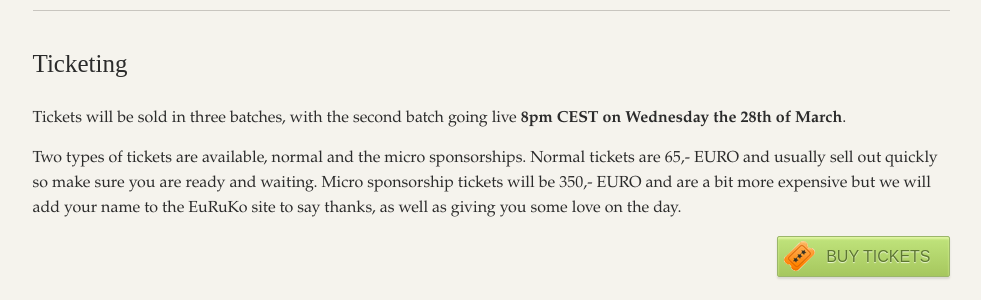
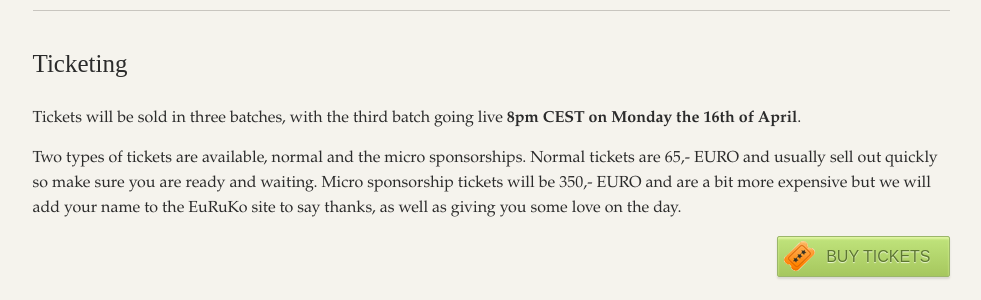
Before and after one commit to euruko2012/euruko2012.github.com, a Jekyll site: the page built from index.md, in a window 1280 px wide and 900 px high, scrolled down 1009 px. Shown: the part 150-450 px from the top of the window, without its empty margins (149-1130 px from the left). Built offline with Jekyll 4.4.1, drawn with Linux system fonts in a browser that asks for light colours; some web fonts are replaced; Markdown is read by kramdown in place of the engine named in the settings.

Commit message:
Updated next batch date

```diff
--- a/_layouts/homepage.html
+++ b/_layouts/homepage.html
@@ -32,7 +32,7 @@
     </section>
     <section id="tickets">
       <h1>Ticketing</h1>
-      <p>Tickets will be sold in three batches, with the second batch going live <b>8pm CEST on Wednesday the 28th of March</b>.</p>
+      <p>Tickets will be sold in three batches, with the third batch going live <b>8pm CEST on Monday the 16th of April</b>.</p>
       <p>
         Two types of tickets are available, normal and the micro sponsorships.
         Normal tickets are 65,- EURO and usually sell out quickly so make sure you are ready and waiting.
```
